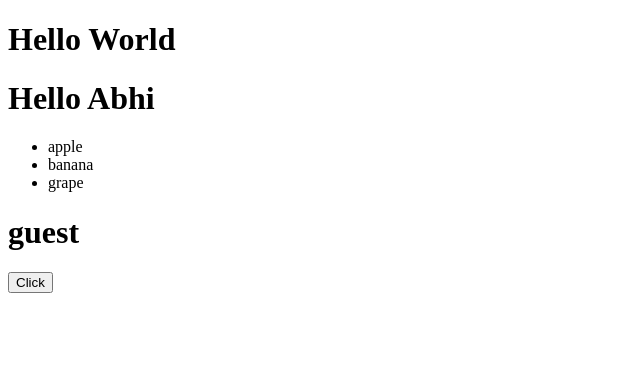
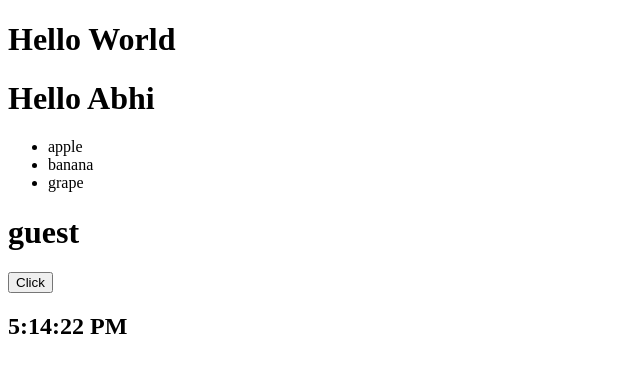
Before and after one commit to abhijithpr08/react-practice-, a React (Vite) app: page / in a window 1280 px wide. Shown: the top 372 px of the page, without its empty margins (0-640 px from the left). Built offline with nearby package versions, Linux system fonts and the light colour scheme.

Commit message:
display current date and time using state

```diff
--- a/src/App.jsx
+++ b/src/App.jsx
@@ -4,6 +4,7 @@
 import FruitList from './components/FruitList'
 import User from './components/User'
 import AlertButton from './components/AlertButton'
+import Clock from './components/Clock'
 
 const App = () => {
   return (
@@ -13,6 +14,7 @@
       <FruitList/>
       <User isLoggin={false}/>
       <AlertButton/>
+      <Clock/>
     </div>
   )
 }
--- /dev/null
+++ b/src/components/Clock.jsx
@@ -0,0 +1,12 @@
+import React, {useState, useEffect} from 'react'
+
+function Clock(){
+    const [time, setTime]=useState(new Date().toLocaleTimeString())
+    useEffect(()=>{
+        const interval = setInterval(()=>setTime(new Date().toLocaleTimeString()),1000)
+        return()=> clearInterval(interval)
+    },[])
+    return <h2>{time}</h2>
+}
+
+export default Clock
```
